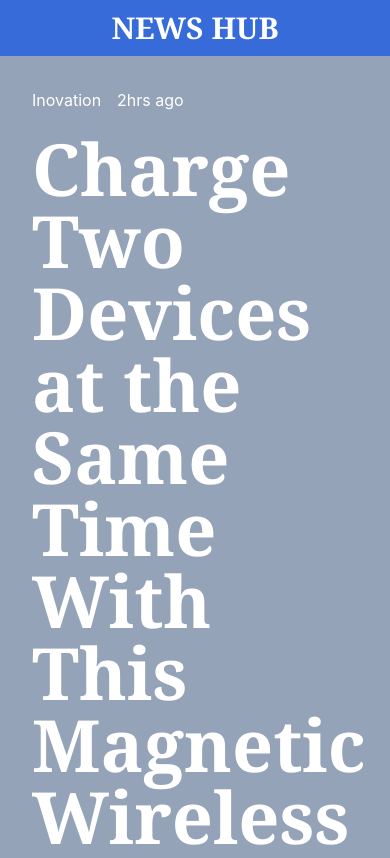
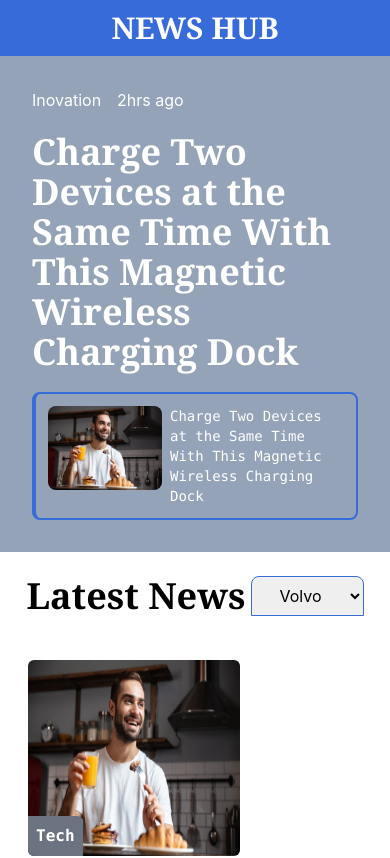
Before and after one commit to V-Blaze/news-hub, a React (Create React App) app: page / in a window 390 px wide. Shown: the top 858 px of the page. Built offline with nearby package versions, Linux system fonts and the light colour scheme.

Commit message:
Update responsive styling

```diff
--- a/src/components/Hero.js
+++ b/src/components/Hero.js
@@ -49,12 +49,12 @@ const Hero = () => {
           <span>2hrs ago</span>
         </div>
         <div className=" w-full">
-          <h1 className="font-semibold font-serif text-7xl w-[95%] md:w-[80%]">
+          <h1 className="font-semibold font-serif text-4xl md:text-7xl w-[95%] md:w-[80%]">
             Charge Two Devices at the Same Time With This Magnetic Wireless Charging Dock
           </h1>
         </div>
         <div className="grid grid-cols-1 md:grid-cols-2 gap-3">
-          <div className="flex flex-col gap-2 border-2 border-l-4 border-[#366BD9] rounded-lg p-3 hover:bg-slate-500">
+          <div className="flex md:flex-col gap-2 border-2 border-l-4 border-[#366BD9] rounded-lg p-3 hover:bg-slate-500">
             <img src={heroIMG} alt="news" className="h-[84px] w-[114px] rounded-lg" />
             <p className=" font-mono text-sm hover:underline hover:cursor-pointer">
               Charge Two Devices at the Same Time With This Magnetic Wireless Charging Dock
--- a/src/pages/Home.js
+++ b/src/pages/Home.js
@@ -90,9 +90,9 @@ const Home = () => {
           </div>
         </div>
         <div className="flex gap-8 w-full justify-center md:justify-end pr-6">
-          <button type="button" className="bg-[#366BD9] px-4 py-1 text-white rounded-lg bg-opacity-[70%] hover:bg-[#366BD9]">Prev</button>
+          <button type="button" className="bg-[#366BD9] px-4 py-1 text-white rounded-lg hover:bg-opacity-[70%]">Prev</button>
           <span>1</span>
-          <button type="button" className="bg-[#366BD9] px-4 py-1 text-white rounded-lg bg-opacity-[70%] hover:bg-[#366BD9]">Next</button>
+          <button type="button" className="bg-[#366BD9] px-4 py-1 text-white rounded-lg hover:bg-opacity-[70%]">Next</button>
         </div>
       </section>
     </>
```
